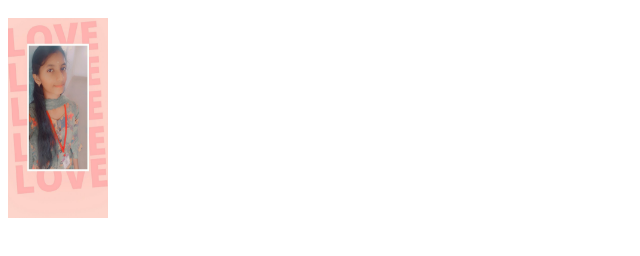
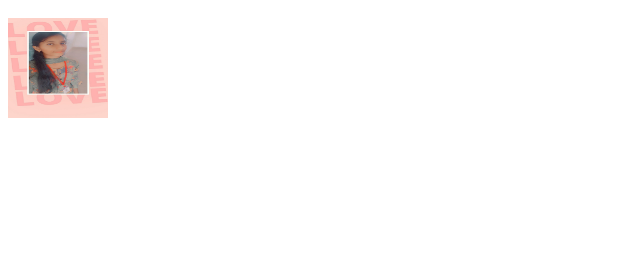
Before and after one commit to AnuMalar/DISCUSSION05, a plain HTML site: page index.html in a window 1280 px wide. Shown: the part 48-304 px from the top of the page, without its empty margins (0-640 px from the left). Drawn offline with Linux system fonts and the light colour scheme.

Commit message:
Update index.html

```diff
--- a/index.html
+++ b/index.html
@@ -1,5 +1,5 @@
 <html>
     <h1 style="color:green;">anu</h1>
-    <img src ="anu.jpg" width="100" height="200">
+    <img src ="anu.jpg" width="100" height="100">
 
 </html>
```
